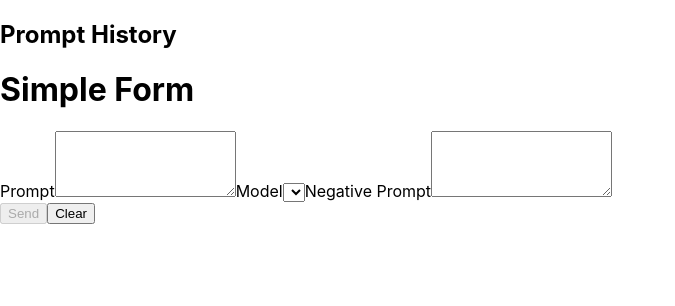
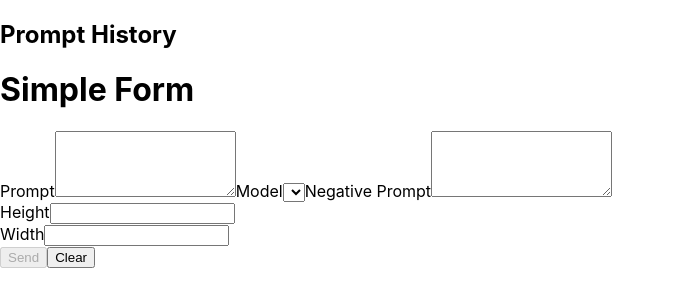
Before and after one commit to acwilan/sdbeamui, a React (Create React App) app: page / in a window 1280 px wide. Shown: the top 306 px of the page, without its empty margins (0-675 px from the left). Built offline with nearby package versions, Linux system fonts and the light colour scheme.

Commit message:
Add height and width elements to form

```diff
--- a/src/App.tsx
+++ b/src/App.tsx
@@ -54,11 +54,11 @@ const App: React.FC = () => {
     setNegativePrompt(event.target.value);
   };
 
-  const handleHeightChange = (event: React.ChangeEvent<HTMLTextAreaElement>) => {
+  const handleHeightChange = (event: React.ChangeEvent<HTMLInputElement>) => {
     setHeight(event.target.value);
   };
 
-  const handleWidthChange = (event: React.ChangeEvent<HTMLTextAreaElement>) => {
+  const handleWidthChange = (event: React.ChangeEvent<HTMLInputElement>) => {
     setWidth(event.target.value);
   };
 
@@ -191,6 +191,18 @@ const App: React.FC = () => {
                     </select>
                     <label htmlFor='negativePrompt' className='form-label'>Negative Prompt</label>
                     <textarea className='form-control' name='negativePrompt' value={negativePrompt} rows={4} onChange={handleNegativePromptChange} />
+                    <div className='row'>
+                      <div className='col'>
+                        <label htmlFor='height' className='form-label'>Height
+                          <input type='number' className='form-control' id='height' name='height' value={height} onChange={handleHeightChange} />
+                        </label>
+                      </div>
+                      <div className='col'>
+                        <label htmlFor='width' className='form-label'>Width
+                            <input type='number' className='form-control' id='width' name='width' value={width} onChange={handleWidthChange} />
+                        </label>
+                      </div>
+                    </div>
                   </div>
                   <button type='submit' className='btn btn-primary' id='sendBtn' disabled={promptValue.trim() === '' || loading}>Send</button>
                   <button type='button' className='btn btn-secondary' id='clearBtn' onClick={handleClear} disabled={loading}>Clear</button>
```
